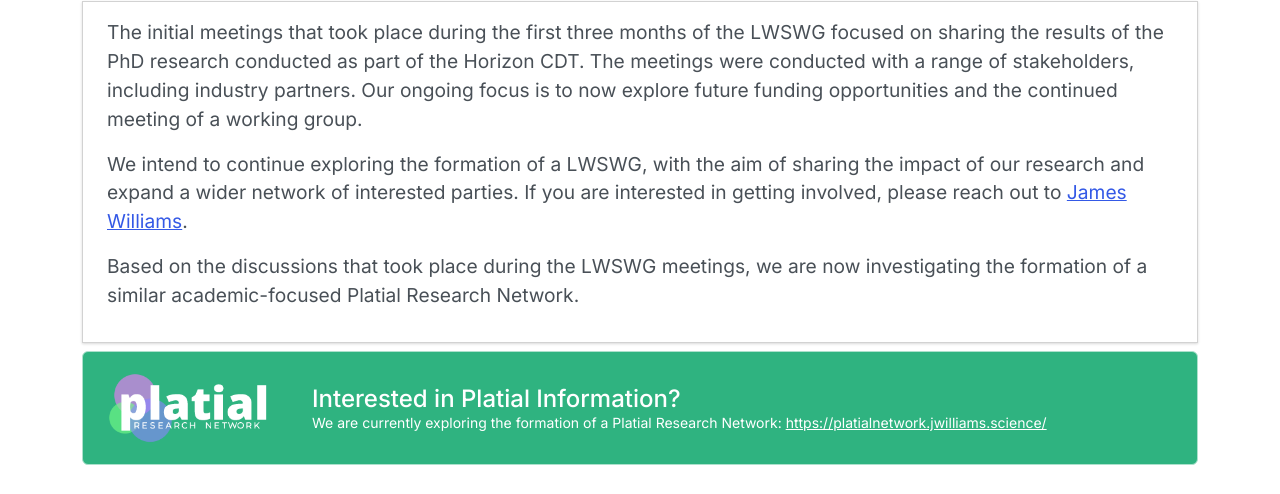
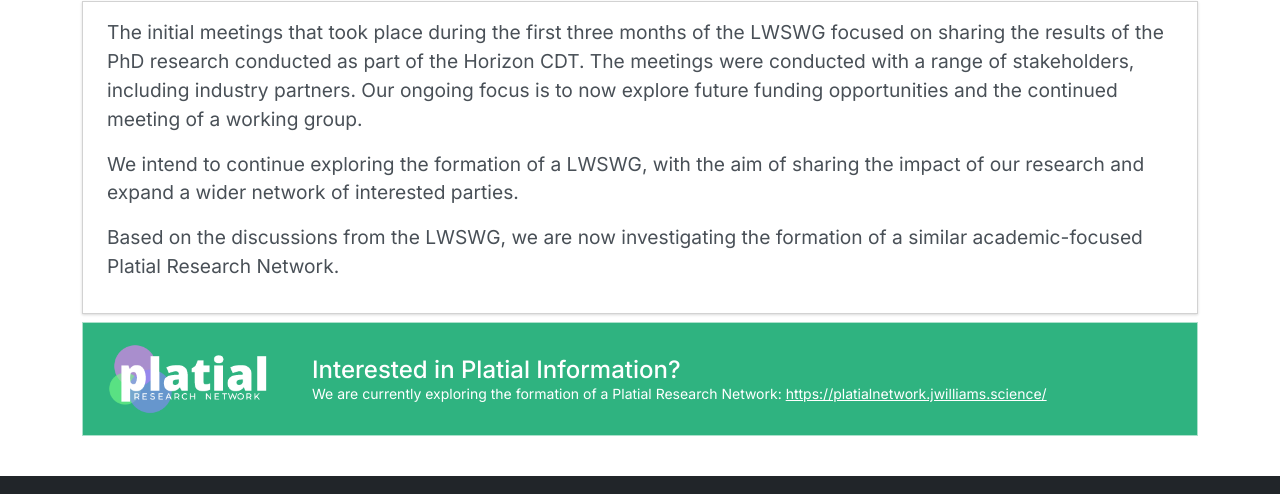
Before and after one commit to jwilliamsresearch/LWSWG, a plain HTML site: page meetings.html in a window 1280 px wide. Shown: the part 711-1205 px from the top of the page. Drawn offline with nearby package versions, Linux system fonts and the light colour scheme.

Commit message:
Design updates
Background changes.

```diff
--- a/css/custom.css
+++ b/css/custom.css
@@ -3,6 +3,10 @@
 body {
     margin-top: 90px;
     background-color: rgb(255, 255, 255);
+}
+
+* {
+    border-radius: 0px !important;
 }
 
 #main-header {
--- a/meetings.html
+++ b/meetings.html
@@ -118,11 +118,9 @@
                     <p>
                         We intend to continue exploring the formation of a LWSWG, with the aim of sharing the impact of
                         our research and expand a wider network of interested parties.
-                        If you are interested in getting involved, please reach out to <a
-                            href="mailto:James.Williams@Nottingham.ac.uk">James Williams</a>.
                     </p>
                     <p>
-                        Based on the discussions that took place during the LWSWG meetings, we are now investigating the
+                        Based on the discussions from the LWSWG, we are now investigating the
                         formation of a similar academic-focused Platial Research Network.
                     </p>
                 </div>
```
Also changed, not shown: 1 other file.
